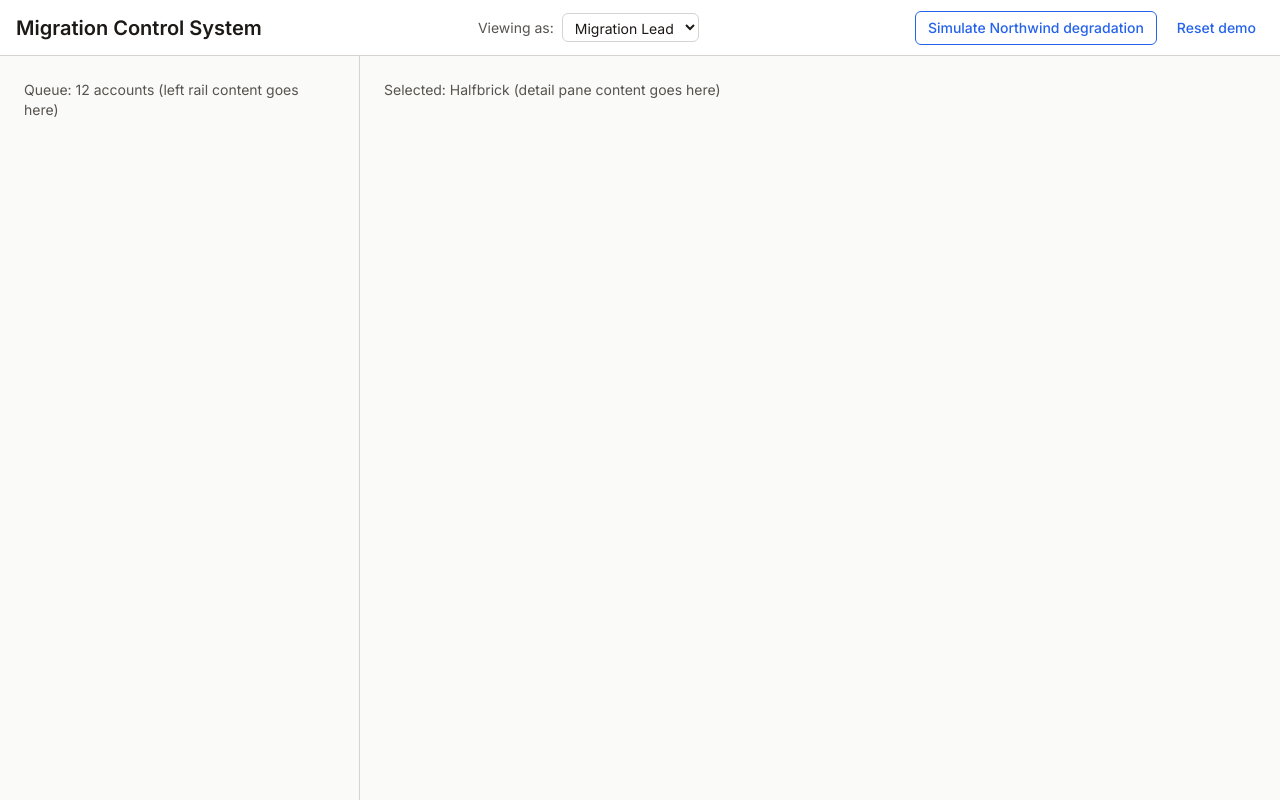
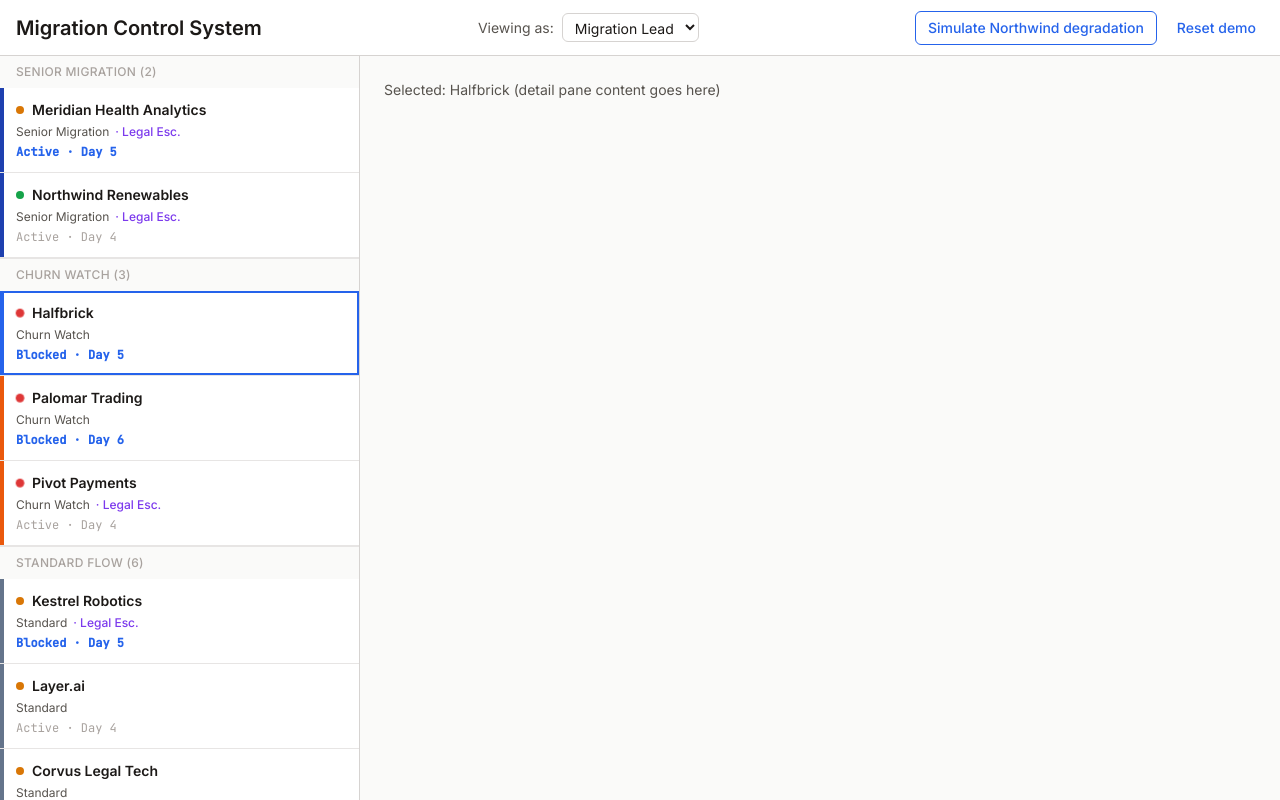
Before and after one commit to elena749/migration-control-system, a React (Vite) app: page / in a window 1280 px wide. Built offline with nearby package versions, Linux system fonts and the light colour scheme.

Commit message:
Build queue cards: tier groups, attention sort, pulsing red dots, selection ring

```diff
--- a/src/components/AppShell.tsx
+++ b/src/components/AppShell.tsx
@@ -1,5 +1,5 @@
 import { TopBar } from './TopBar';
-import { QueuePlaceholder } from './QueuePlaceholder';
+import { Queue } from './Queue';
 import { DetailPlaceholder } from './DetailPlaceholder';
 
 export function AppShell() {
@@ -8,7 +8,7 @@ export function AppShell() {
       <TopBar />
       <div className="flex flex-row flex-1 min-h-0">
         <aside className="w-[360px] border-r border-border-default bg-bg-canvas overflow-y-auto">
-          <QueuePlaceholder />
+          <Queue />
         </aside>
         <main className="flex-1 bg-bg-canvas overflow-y-auto">
           <DetailPlaceholder />
--- /dev/null
+++ b/src/components/Queue.tsx
@@ -0,0 +1,190 @@
+import { useApp } from '../state/AppContext';
+import { useCustomers } from '../hooks/useCustomers';
+import {
+  groupByTier,
+  sortByAttention,
+} from '../utils/queueLogic';
+import type { Customer, Flag, Tier } from '../data/customers';
+
+// TODO: per-role filtering in the next step. For now, all 6 roles see all 12 customers.
+
+const TIER_STRIPE: Record<Tier, string> = {
+  senior_migration: 'bg-tier-senior',
+  churn_watch: 'bg-tier-churn',
+  standard: 'bg-tier-standard',
+};
+
+const TIER_LABEL: Record<Tier, string> = {
+  senior_migration: 'Senior Migration',
+  churn_watch: 'Churn Watch',
+  standard: 'Standard',
+};
+
+const HEALTH_COLOR = {
+  green: 'bg-health-green',
+  amber: 'bg-health-amber',
+  red: 'bg-health-red',
+} as const;
+
+const FLAG_META: Record<Flag, { label: string; className: string }> = {
+  legal_escalation: { label: 'Legal Esc.', className: 'text-flag-legal' },
+  contract_protected: { label: 'Protected', className: 'text-flag-protected' },
+};
+
+interface QueueCardProps {
+  customer: Customer;
+  pulsingEnabled: boolean;
+}
+
+function QueueCard({ customer, pulsingEnabled }: QueueCardProps) {
+  const { state, dispatch } = useApp();
+  const isSelected = state.selectedAccountId === customer.id;
+  const isRed = customer.health.overall === 'red';
+  const shouldPulse = pulsingEnabled && isRed;
+
+  const tierStripe = TIER_STRIPE[customer.tier];
+  const healthColor = HEALTH_COLOR[customer.health.overall];
+  const tierLabel = TIER_LABEL[customer.tier];
+
+  const flagChips = customer.flags.map((f) => FLAG_META[f]);
+
+  const mostPressingAction = customer.activeActions
+    .slice()
+    .sort((a, b) => b.ageDays - a.ageDays)[0];
+
+  let clockText: string | null = null;
+  if (mostPressingAction) {
+    const stateWord =
+      mostPressingAction.state === 'BLOCKED_BUT_DRIVEN'
+        ? 'Blocked'
+        : mostPressingAction.state === 'ESCALATING'
+          ? 'Escalating'
+          : 'Active';
+    clockText = `${stateWord} · Day ${mostPressingAction.ageDays}`;
+  }
+  const clockUrgent = mostPressingAction?.fiveDayBoundaryBreach === true;
+
+  const isCalmEmpty =
+    !clockText &&
+    customer.health.overall === 'green' &&
+    customer.activeActions.length === 0;
+
+  return (
+    <button
+      type="button"
+      onClick={() =>
+        dispatch({ type: 'SET_SELECTED_ACCOUNT', payload: customer.id })
+      }
+      className={`w-full text-left flex items-stretch bg-bg-surface hover:bg-bg-surface-alt border-b border-border-soft transition-colors ${isSelected ? 'ring-2 ring-accent ring-inset' : ''}`}
+    >
+      <div
+        className={`w-1 ${isSelected ? 'bg-accent' : tierStripe}`}
+        aria-hidden
+      />
+      <div className="flex-1 px-3 py-3 min-h-[64px]">
+        <div className="flex items-center gap-2 mb-1">
+          <span
+            className={`inline-block w-2 h-2 rounded-full ${healthColor} ${shouldPulse ? 'animate-pulse-pill' : ''}`}
+            aria-hidden
+          />
+          <span className="text-sm font-semibold text-ink-primary truncate">
+            {customer.name}
+          </span>
+        </div>
+        <div className="flex items-center gap-1.5 text-xs text-ink-secondary mb-1">
+          <span>{tierLabel}</span>
+          {flagChips.map((chip) => (
+            <span key={chip.label} className={`${chip.className} font-medium`}>
+              · {chip.label}
+            </span>
+          ))}
+        </div>
+        {clockText && (
+          <div
+            className={`text-xs font-mono ${clockUrgent ? 'text-accent font-semibold' : 'text-ink-tertiary'}`}
+          >
+            {clockText}
+          </div>
+        )}
+        {isCalmEmpty && (
+          <div className="text-xs text-ink-tertiary">
+            No active intervention
+          </div>
+        )}
+      </div>
+    </button>
+  );
+}
+
+interface QueueGroupProps {
+  label: string;
+  customers: Customer[];
+  pulsingEnabled: boolean;
+}
+
+function QueueGroup({ label, customers, pulsingEnabled }: QueueGroupProps) {
+  return (
+    <div className="border-b border-border-soft">
+      <div className="px-4 py-2 text-xs font-medium text-ink-tertiary uppercase tracking-wide">
+        {label} ({customers.length})
+      </div>
+      <div>
+        {customers.map((c) => (
+          <QueueCard key={c.id} customer={c} pulsingEnabled={pulsingEnabled} />
+        ))}
+      </div>
+    </div>
+  );
+}
+
+export function Queue() {
+  const customers = useCustomers();
+  const grouped = groupByTier(customers);
+  const sortedGroups = {
+    seniorMigration: sortByAttention(grouped.seniorMigration),
+    churnWatch: sortByAttention(grouped.churnWatch),
+    standard: sortByAttention(grouped.standard),
+    healthy: sortByAttention(grouped.healthy),
+  };
+
+  const redCount = customers.filter((c) => c.health.overall === 'red').length;
+  const pulsingEnabled = redCount <= 3;
+
+  return (
+    <div className="flex flex-col">
+      {redCount > 3 && (
+        <div className="px-4 py-2 text-xs text-health-red font-medium border-b border-border-soft">
+          {redCount} accounts at risk
+        </div>
+      )}
+      {sortedGroups.seniorMigration.length > 0 && (
+        <QueueGroup
+          label="Senior Migration"
+          customers={sortedGroups.seniorMigration}
+          pulsingEnabled={pulsingEnabled}
+        />
+      )}
+      {sortedGroups.churnWatch.length > 0 && (
+        <QueueGroup
+          label="Churn Watch"
+          customers={sortedGroups.churnWatch}
+          pulsingEnabled={pulsingEnabled}
+        />
+      )}
+      {sortedGroups.standard.length > 0 && (
+        <QueueGroup
+          label="Standard Flow"
+          customers={sortedGroups.standard}
+          pulsingEnabled={pulsingEnabled}
+        />
+      )}
+      {sortedGroups.healthy.length > 0 && (
+        <QueueGroup
+          label="Healthy"
+          customers={sortedGroups.healthy}
+          pulsingEnabled={pulsingEnabled}
+        />
+      )}
+    </div>
+  );
+}
--- a/src/components/QueuePlaceholder.tsx
+++ /dev/null
@@ -1,10 +0,0 @@
-import { useCustomers } from '../hooks/useCustomers';
-
-export function QueuePlaceholder() {
-  const customers = useCustomers();
-  return (
-    <div className="p-6 text-sm text-ink-secondary">
-      Queue: {customers.length} accounts (left rail content goes here)
-    </div>
-  );
-}
--- /dev/null
+++ b/src/utils/queueLogic.ts
@@ -0,0 +1,51 @@
+import type { Customer } from '../data/customers';
+
+export interface GroupedCustomers {
+  seniorMigration: Customer[];
+  churnWatch: Customer[];
+  standard: Customer[];
+  healthy: Customer[];
+}
+
+function isHealthy(c: Customer): boolean {
+  return c.health.overall === 'green' && c.activeActions.length === 0;
+}
+
+export function groupByTier(customers: Customer[]): GroupedCustomers {
+  const seniorMigration: Customer[] = [];
+  const churnWatch: Customer[] = [];
+  const standard: Customer[] = [];
+  const healthy: Customer[] = [];
+
+  for (const c of customers) {
+    if (isHealthy(c)) {
+      healthy.push(c);
+      continue;
+    }
+    if (c.tier === 'senior_migration') seniorMigration.push(c);
+    else if (c.tier === 'churn_watch') churnWatch.push(c);
+    else standard.push(c);
+  }
+
+  return { seniorMigration, churnWatch, standard, healthy };
+}
+
+export function attentionScore(c: Customer): number {
+  let score = 0;
+  if (c.health.overall === 'red') score += 1000;
+  if (c.activeActions.some((a) => a.fiveDayBoundaryBreach)) score += 500;
+  if (c.health.overall === 'amber') score += 250;
+  if (c.customerFacingSLA.active) score += 100;
+  for (const a of c.activeActions) {
+    if (a.state === 'BLOCKED_BUT_DRIVEN') score += 50;
+    if (a.state === 'ESCALATING') score += 25;
+    score += 1;
+  }
+  return score;
+}
+
+export function sortByAttention(customers: Customer[]): Customer[] {
+  return customers
+    .slice()
+    .sort((a, b) => attentionScore(b) - attentionScore(a));
+}
--- a/tailwind.config.js
+++ b/tailwind.config.js
@@ -1,6 +1,7 @@
 /** @type {import('tailwindcss').Config} */
 export default {
-  content: ['./index.html', './src/**/*.{ts,tsx}'],
+  content: ['./index.html', './src/**/*.{js,ts,jsx,tsx}'],
+  safelist: ['animate-pulse-pill'],
   theme: {
     extend: {
       colors: {
@@ -35,6 +36,15 @@ export default {
         soft: '0 1px 3px rgba(0,0,0,0.04)',
         md: '0 4px 12px rgba(0,0,0,0.08)',
       },
+      keyframes: {
+        'pulse-pill': {
+          '0%, 100%': { transform: 'scale(1)', opacity: '1' },
+          '50%': { transform: 'scale(1.15)', opacity: '0.85' },
+        },
+      },
+      animation: {
+        'pulse-pill': 'pulse-pill 2s ease-in-out infinite',
+      },
     },
   },
   plugins: [],
```
